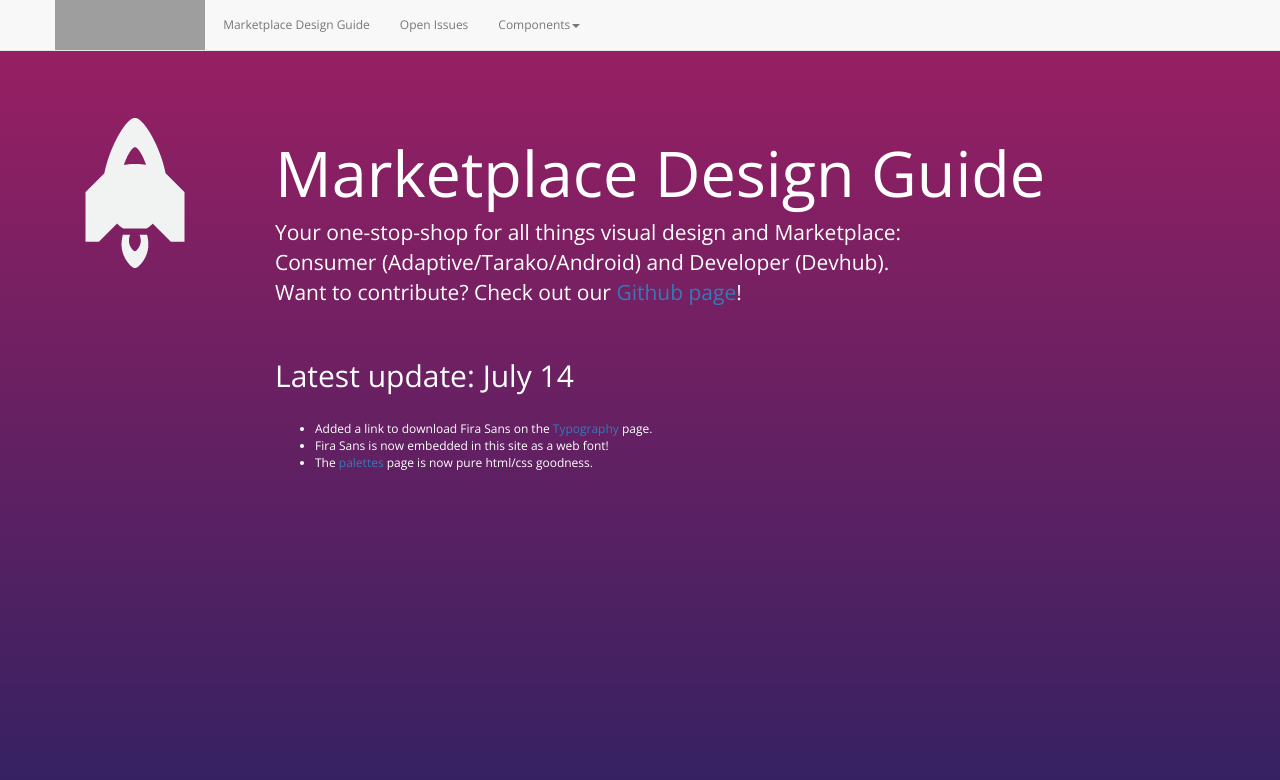
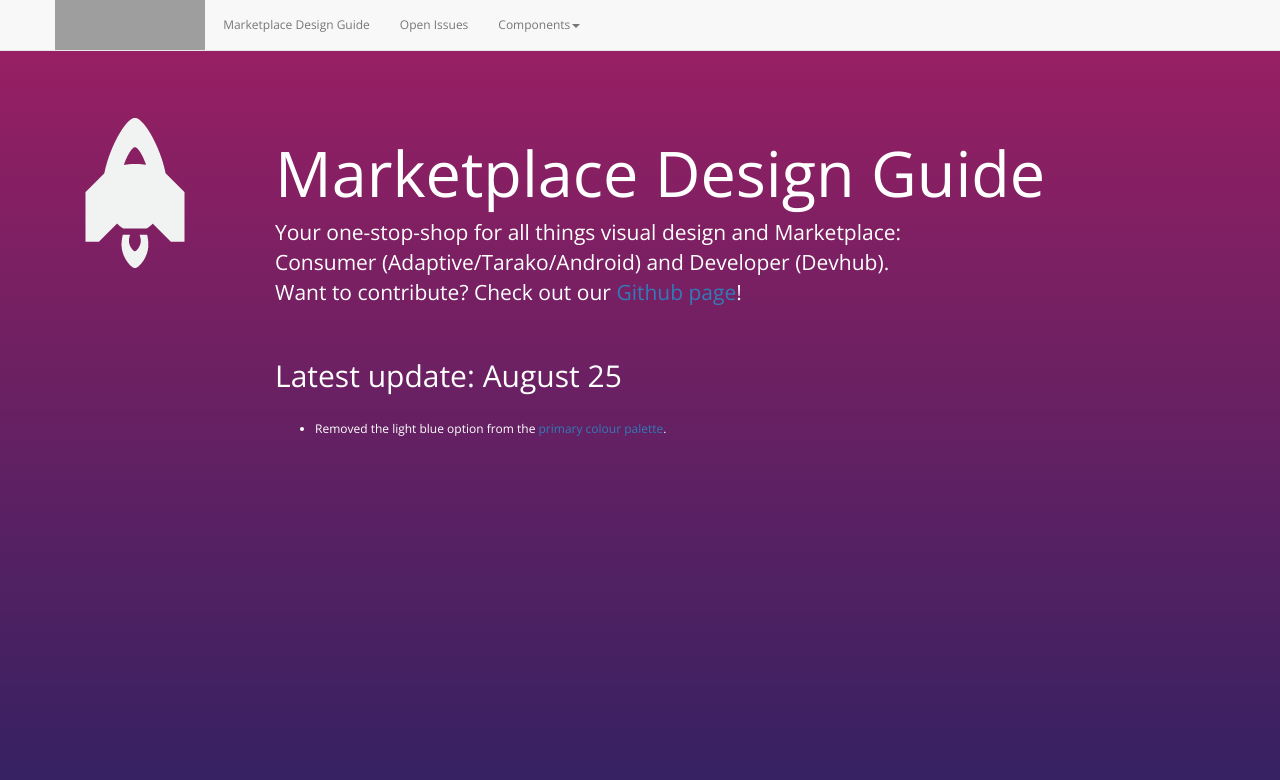
Before and after one commit to MarketplaceUX/marketplace-style-guides, a Jekyll site: the page built from index.html, in a window 1280 px wide and 900 px high, cut to the strip 0-832 px from the top of the window. Shown: the top 780 px of the strip. Built offline with Jekyll 4.4.1, drawn with Linux system fonts in a browser that asks for light colours; nearby versions of some CDN libraries; some web fonts are replaced; grey boxes are pictures that could not be loaded.

Commit message:
updated changelog

```diff
--- a/index.html
+++ b/index.html
@@ -15,12 +15,10 @@
 		<h1>Marketplace Design Guide</h1>
 		<p>Your one-stop-shop for all things visual design and Marketplace:<br>Consumer (Adaptive/Tarako/Android) and Developer (Devhub).<br>Want to contribute? Check out our <a href="https://github.com/pwalm/marketplace-style-guides/tree/gh-pages">Github page</a>!</p>
 		<br>
-		<h2>Latest update: July 14</h2>
+		<h2>Latest update: August 25</h2>
 		<br>
 		<ul>
-			<li>Added a link to download Fira Sans on the <a href="http://pwalm.github.io/marketplace-style-guides/type.html">Typography</a> page.</li>
-			<li>Fira Sans is now embedded in this site as a web font!</li>
-			<li>The <a href="http://pwalm.github.io/marketplace-style-guides/palette.html">palettes</a> page is now pure html/css goodness.</li>
+			<li>Removed the light blue option from the <a href="http://http://pwalm.github.io/marketplace-style-guides/palette.html#actionPrimary">primary colour palette</a>.</li>
 	</div>
 		<!-- Pagination. If you have more than one page, set the multipage variable in the Frontmatter to true. Editing the pagination code happens in /_includes/homePagination.html.
 		NOTE: This is currently broken in the Jekyll ver of this template.
```
